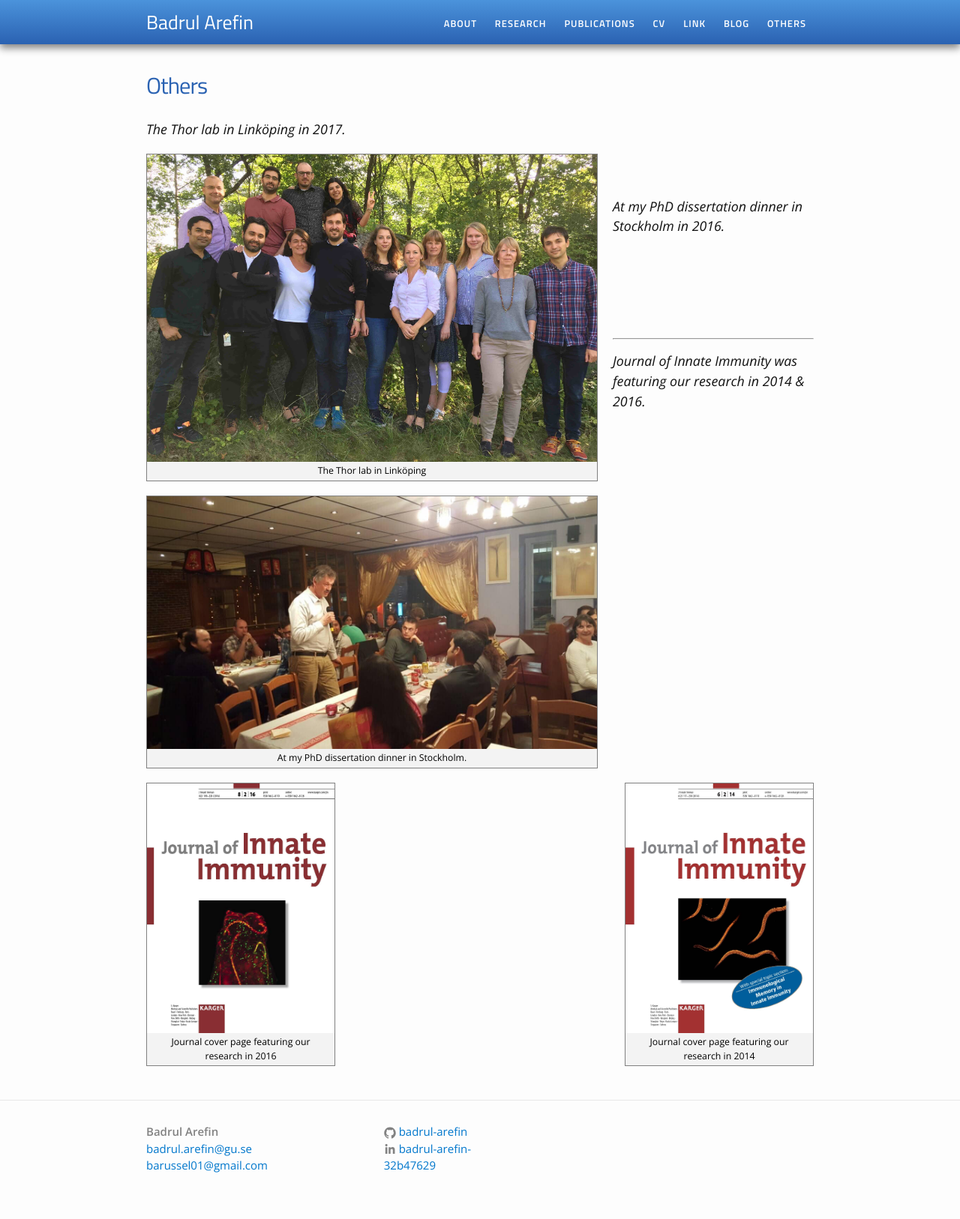
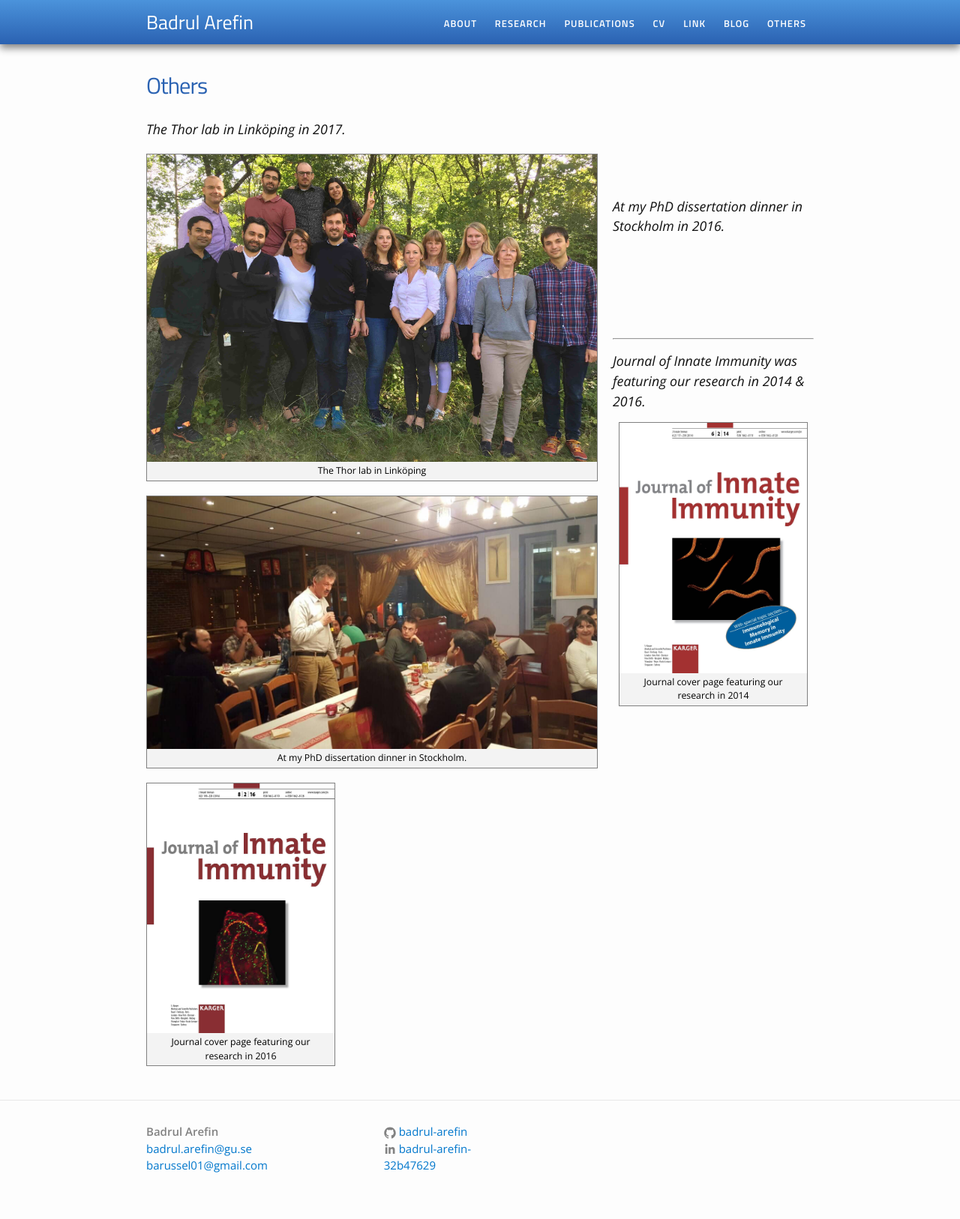
Before and after one commit to Badrul-Arefin/badrul-arefin.github.io, a Jekyll site: the page built from Others/others.md, in a window 1280 px wide. Shown: the whole page at 75% size. Built offline with Jekyll 4.4.1, drawn with Linux system fonts in a browser that asks for light colours.

Commit message:
Update others.md

```diff
--- a/Others/others.md
+++ b/Others/others.md
@@ -20,4 +20,4 @@
 ### Journal of Innate Immunity was featuring our research in 2014 & 2016.
 {% include image.html url="/images/Front_JII_2.jpg" caption="Journal cover page featuring our research in 2016" width=250 align="left" %}
 
-{% include image.html url="/images/Front_JII_1.jpg" caption="Journal cover page featuring our research in 2014" width=250 align="right" %} <br><br>
+{% include image.html url="/images/Front_JII_1.jpg" caption="Journal cover page featuring our research in 2014" width=250 align="center" %} <br><br>
```
